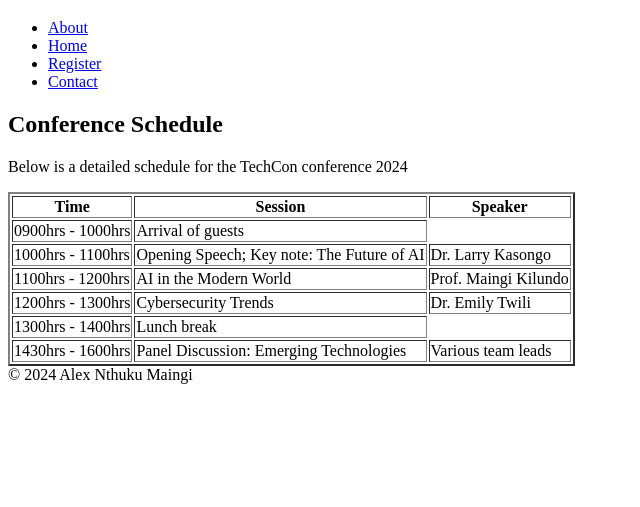
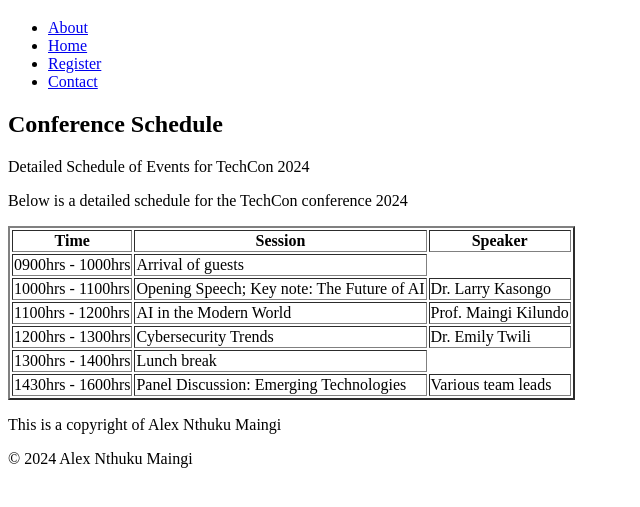
Before and after one commit to AM13718/TechCon_HTML, a plain HTML site: page techcon_website/schedule.html in a window 1280 px wide. Shown: the part 61-568 px from the top of the page, without its empty margins (0-640 px from the left). Drawn offline with Linux system fonts and the light colour scheme.

Commit message:
correction

```diff
--- a/techcon_website/schedule.html
+++ b/techcon_website/schedule.html
@@ -18,7 +18,9 @@
     <body>
         <main>
             <h2>Conference Schedule</h2>
+            <caption>Detailed Schedule of Events for TechCon 2024</caption>
             <p>Below is a detailed schedule for the TechCon conference 2024</p>
+            <table>
             <table border="2">
     <thead>
     <tr>
@@ -58,7 +60,12 @@
     </tr>
 </tbody>
             </table>
+        </table>
         </main>
 
-        <footer>&copy; 2024 Alex Nthuku Maingi</footer>
+        <footer>
+            <p>This is a copyright of Alex Nthuku Maingi</p>
+            &copy; 2024 Alex Nthuku Maingi
+
+        </footer>
 </html>
```
